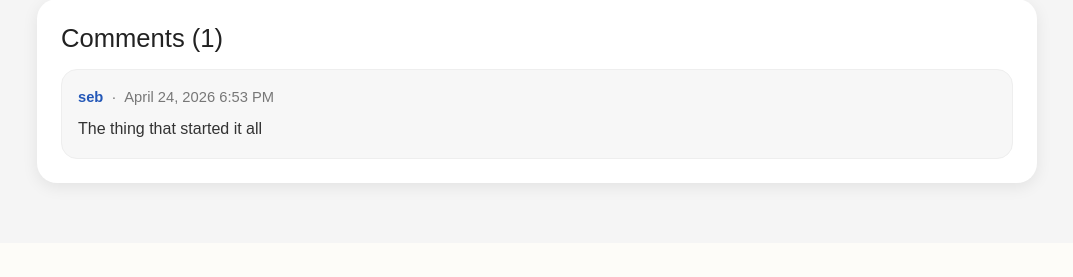
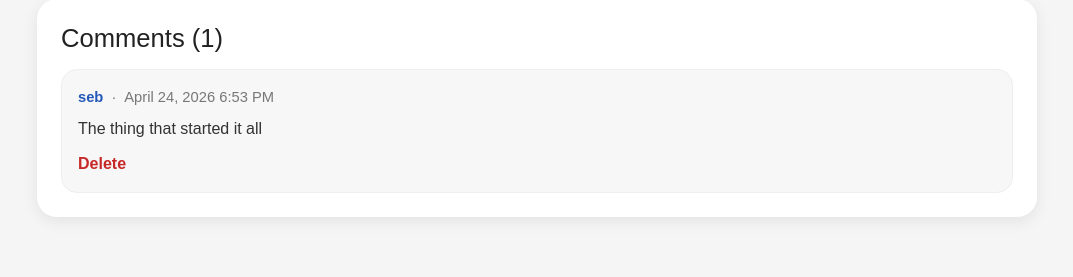
Before and after one commit to CashyO/Cookbook-WhippingIt, a Django app: page /details/5 in a window 1280 px wide. Shown: the part 1529-1806 px from the top of the page, without its empty margins (103-1176 px from the left). Before the commit the page ends 1721 px from the top, so only its background shows below. Run offline with Django 5.2, Linux system fonts and the light colour scheme; a user stored in the database is signed in; data comes from the database, SQL or seed files in the repository; both versions use the stored data as it was after the commit; some libraries are stand-ins or nearby versions.

Commit message:
comments-feature-v1

```diff
--- a/posts/static/posts/main.css
+++ b/posts/static/posts/main.css
@@ -825,3 +825,19 @@ html {
     margin: 0;
     color: #777;
 }
+.comment-delete-form {
+    margin-top: 10px;
+}
+
+.comment-delete-btn {
+    border: none;
+    background: transparent;
+    color: #c62828;
+    font-weight: 600;
+    padding: 0;
+    cursor: pointer;
+}
+
+.comment-delete-btn:hover {
+    text-decoration: underline;
+}
--- a/posts/templates/posts/details.html
+++ b/posts/templates/posts/details.html
@@ -87,6 +87,15 @@
                             </div>
 
                             <p class="comment-body">{{ comment.body|linebreaksbr }}</p>
+                            {% if user == comment.created_by %}
+                                <form method="post" action="{% url 'delete_comment' comment.id %}" class="comment-delete-form">
+                                    {% csrf_token %}
+                                    <button type="submit" class="comment-delete-btn">
+                                        Delete
+                                    </button>
+                                </form>
+                            {% endif %}
+
                         </div>
                     {% endfor %}
                 </div>
--- a/posts/urls.py
+++ b/posts/urls.py
@@ -17,5 +17,7 @@ urlpatterns = [
     # Delete page url
     path('delete/<int:pk>', views.delete, name='delete'),
     # Details page url
-    path('details/<int:pk>', views.details, name='details')
+    path('details/<int:pk>', views.details, name='details'),
+    # Comment delete url
+    path('comment/delete/<int:pk>', views.delete_comment, name='delete_comment')
 ]
--- a/posts/views.py
+++ b/posts/views.py
@@ -137,3 +137,21 @@ def details(request, pk):
     }
 
     return render(request, 'posts/details.html', context)
+
+# Comment delete view
+@login_required
+def delete_comment(request, pk):
+    # Get the comment object with the given id
+    comment = Comment.objects.get(id=pk)
+    recipe_id = comment.recipe.id
+
+    # Check if the user is the creator of the comment before allowing deletion
+    if request.user != comment.created_by:
+        return redirect('details', pk=recipe_id)
+
+    # Handle the POST request to delete the comment
+    if request.method == 'POST':
+        comment.delete()
+        return redirect('details', pk=recipe_id)
+
+    return redirect('details', pk=recipe_id)
```
Also changed, not shown: db.sqlite3.
